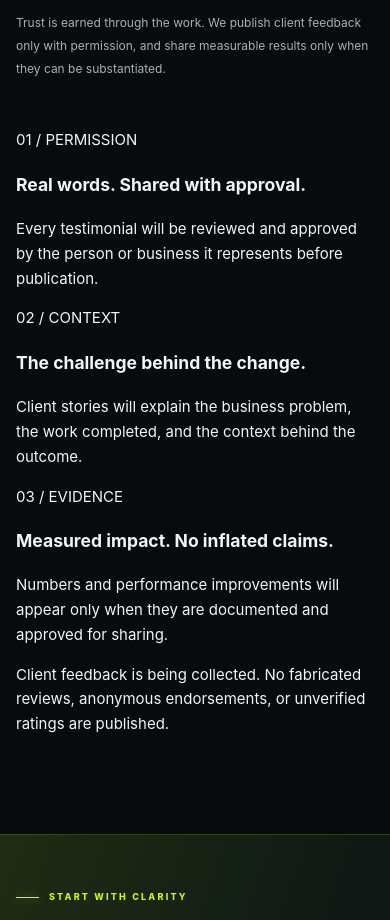
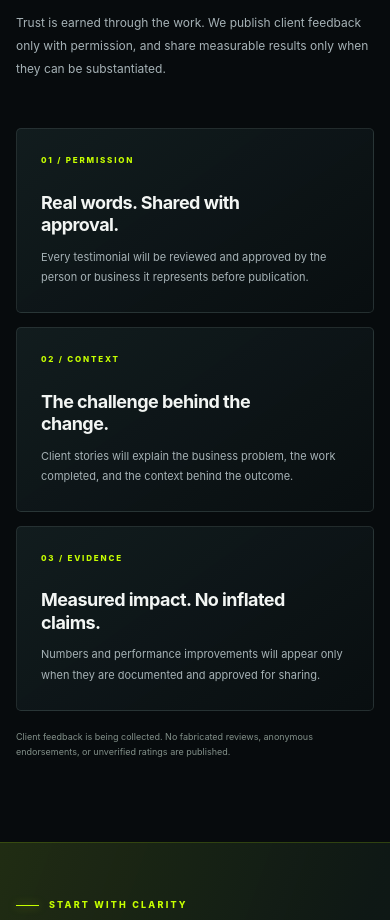
Before and after one commit to StackproofAI/stackproof-ai, a plain HTML site: page website/public/index.html in a window 390 px wide. Shown: the part 5148-6068 px from the top of the page. Drawn offline with Linux system fonts and the light colour scheme; animation ran at ten frames a second.

Commit message:
Style responsive testimonials section

```diff
--- a/website/public/style.css
+++ b/website/public/style.css
@@ -224,3 +224,12 @@ h1 em,h2 em{font-style:normal;color:var(--lime);background:linear-gradient(105de
   *,*::before,*::after{animation-duration:.01ms!important;animation-iteration-count:1!important;transition-duration:.01ms!important;scroll-behavior:auto!important}
   .js [data-reveal]{opacity:1;transform:none}
 }
+
+.testimonial-grid{display:grid;grid-template-columns:repeat(3,minmax(0,1fr));gap:14px}
+.testimonial-card{min-height:220px;padding:25px 24px;border:1px solid var(--line);border-radius:5px;background:linear-gradient(145deg,rgba(20,31,33,.88),rgba(9,15,17,.96));transition:transform .3s var(--ease),border-color .3s,background .3s}
+.testimonial-card:hover{transform:translateY(-4px);border-color:rgba(198,255,0,.38);background:linear-gradient(145deg,#162225,#0b1113)}
+.testimonial-index{display:block;color:var(--lime);font-size:8px;font-weight:850;letter-spacing:1.8px}
+.testimonial-card h3{max-width:260px;margin:35px 0 10px;font-size:18px;line-height:1.25;font-weight:650;letter-spacing:-.03em}
+.testimonial-card p{margin:0;color:var(--muted);font-size:11px;line-height:1.85}
+.testimonial-footnote{margin:18px 0 0;color:#829089;font-size:9px;line-height:1.7}
+@media(max-width:760px){.testimonial-grid{grid-template-columns:1fr}.testimonial-card{min-height:0}.testimonial-card h3{margin-top:24px}}
```
